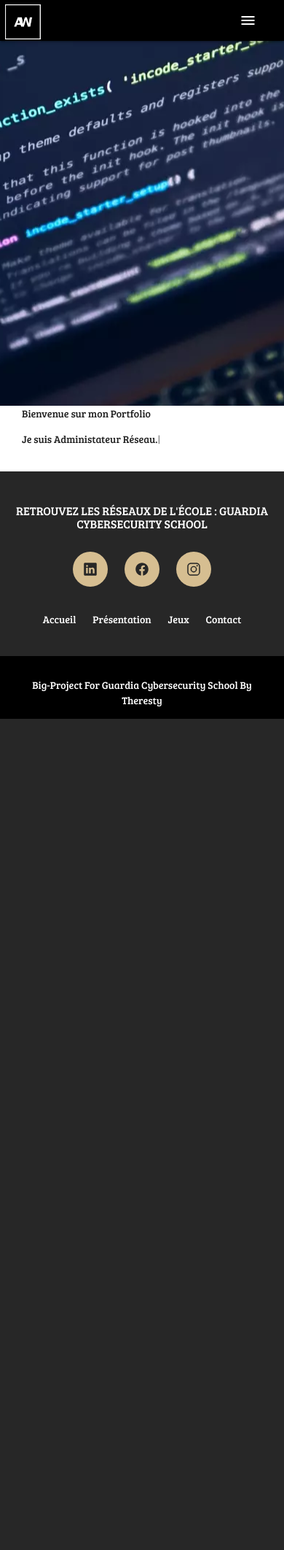
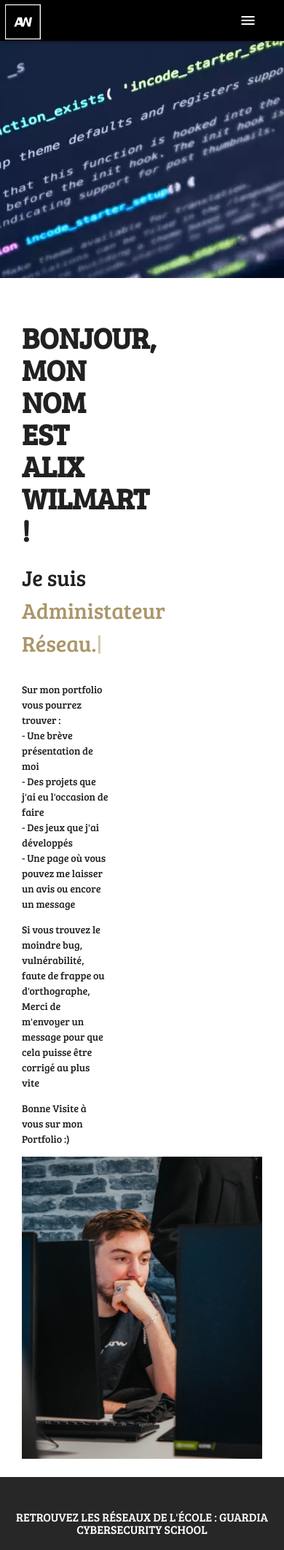
Before and after one commit to TherestyGit/big-project-guardia1, a PHP site: page / in a window 390 px wide. Shown: the top 2124 px of the page at 73% size. Before the commit the page ends 985 px from the top, so only its background shows below. Run offline with PHP 8.4, Linux system fonts and the light colour scheme; data that the repository does not hold is empty.

Commit message:
Page Home finalisée mais pas exceptionnel en responsive

```diff
--- a/about.php
+++ b/about.php
@@ -31,7 +31,7 @@
 <?php require 'component/navbar.php'; ?>
 
 <!-- Parallax -->
-<div class="parallax-container">
+<div class="parallax-container parallax-home">
     <div class="parallax image-top">
         <img class="image-responsive" src="img/header.webp" alt="Image Parallax">
     </div>
--- a/css/style.css
+++ b/css/style.css
@@ -93,6 +93,48 @@ button{
   min-height: 100%!important;
 }
 
+/* Home */
+
+.img-home{
+    width: 100%;
+    height: auto;
+}
+.row{
+    margin-top: 20px;
+}
+
+.title-home{
+    font-size: 40px;
+    font-weight: bold;
+    text-align: left;
+    text-transform: uppercase;
+    margin-bottom: 0px!important;
+}
+
+.text-home{
+    font-size: 30px;
+    text-align: left;
+    margin-top: 0px!important;
+
+}
+.text-home span{
+    color: #ab966a;
+}
+
+.home-content{
+    width: 40% !important;
+}
+
+.parallax-home{
+    height: 325px!important;
+}
+
+/* Page présentation */
+
+.imgcv{
+    width: 130%;
+    height: auto;
+}
 
 /* FOOTER */
 
@@ -152,10 +194,3 @@ footer li{
     color: white;
     font-size: medium!important
 }
-
-/* Page présentation */
-
-.imgcv{
-    width: 135%;
-    height: auto;
-}
--- a/index.php
+++ b/index.php
@@ -31,7 +31,7 @@
   <?php require 'component/navbar.php'; ?>
 
   <!-- Parallax -->
-  <div class="parallax-container">
+  <div class="parallax-container parallax-home">
     <div class="parallax image-top">
       <img class="image-responsive" src="img/bg2.webp" alt="Image Parallax">
     </div>
@@ -39,9 +39,15 @@
 
   <div class="container">
     <div class="row">
-      <div class="col s12 l4 offset-l1>
-        <h1 class="left">Bienvenue sur mon Portfolio</h1><br>
-        <p class="left">Je suis <span id="typed-header"></span></p>
+      <div class="col s12 l4 offset-l1 home-content">
+          <h1 class="title-home">Bonjour, mon nom est Alix WILMART !</h1><br>
+          <p class="text-home">Je suis <span id="typed-header"></span></p>
+          <p>Sur mon portfolio vous pourrez trouver :<br>- Une brève présentation de moi<br>- Des projets que j'ai eu l'occasion de faire<br>- Des jeux que j'ai développés<br>- Une page où vous pouvez me laisser un avis ou encore un message</p>
+          <p>Si vous trouvez le moindre bug, vulnérabilité, faute de frappe ou d'orthographe, Merci de m'envoyer un message pour que cela puisse être corrigé au plus vite</p>
+          <p>Bonne Visite à vous sur mon Portfolio :)</p>
+      </div>
+      <div class="col s12 l4 offset-l1">
+          <img class="img-home" src="img/alix_guardia.png" alt="Photo de Alix à une soutenance de Guardia">
       </div>
     </div>
   </div>
--- a/js/script.js
+++ b/js/script.js
@@ -7,7 +7,7 @@ $(document).ready(function(){
 new WOW().init();
 
 var typed = new Typed('#typed-header', {
-  strings: ["Web developpeur.", "Administateur Réseau.", "Architecte Réseaux.", "Alix WILMART."],
+  strings: ["Web developpeur.", "Administateur Réseau.", "Architecte Réseaux.", "Moi-Même."],
   typeSpeed: 50,
   backSpeed: 50,
   startDelay: 1000,
```
